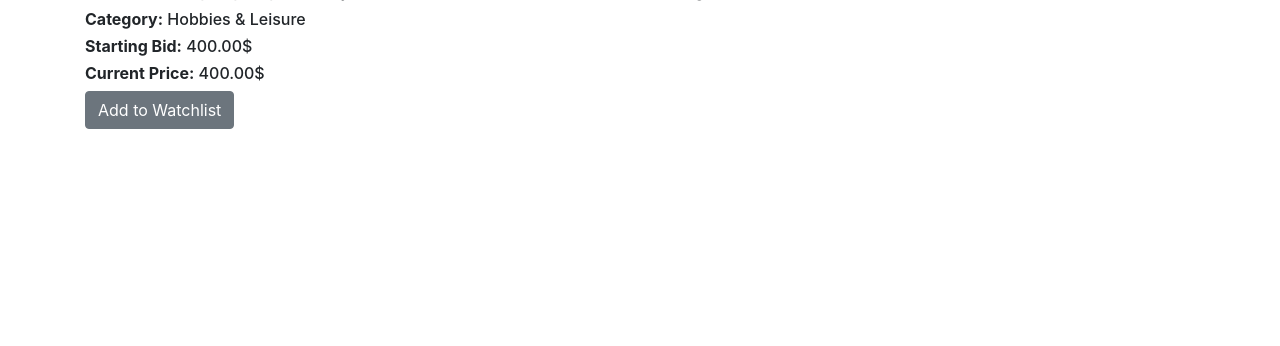
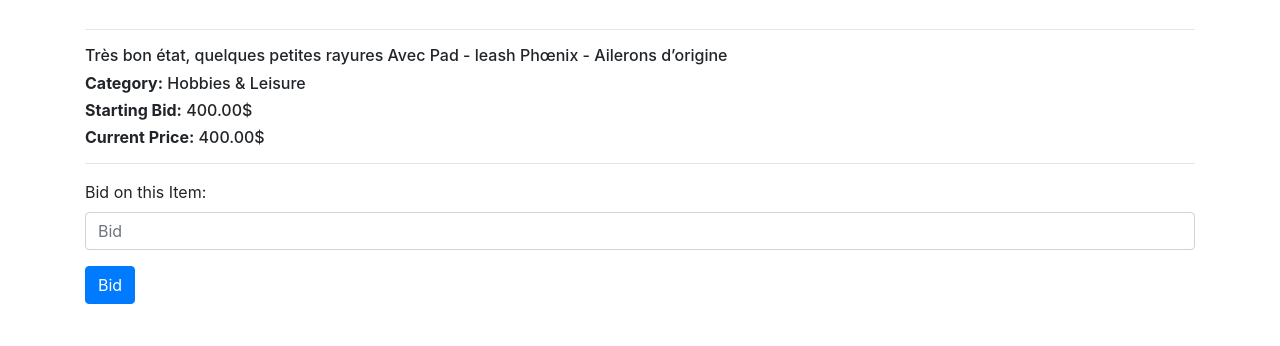
Before and after one commit to PayBoa/ePay, a Django app: page /2 in a window 1280 px wide. Shown: the part 612-958 px from the top of the page. Before the commit the page ends 741 px from the top, so only its background shows below. Run offline with Django 3.2, Linux system fonts and the light colour scheme; a user stored in the database is signed in; data comes from the database, SQL or seed files in the repository; both versions use the stored data as it was after the commit; some libraries are stand-ins or nearby versions.

Commit message:
added placebid

```diff
--- a/auctions/templates/auctions/listing.html
+++ b/auctions/templates/auctions/listing.html
@@ -1,19 +1,33 @@
 {% extends "auctions/layout.html" %}
 
 {% block body %}
+
     <h2>{{ item.title }}</h2>
     <p>Listed by: {{ item.owner }} on {{ item.created_at }}</p>
+
+    {% if user.is_authenticated %}
+    <form action="{% url 'watchlist_button' item.id %}" method="post">
+        {% csrf_token %}
+        <input type="submit" class="btn btn-secondary btn-sm" value="{{ message }}">
+    </form>
+    {% endif %}
+
     <img src="{{ item.image_url }}" alt="item image" class="mb-3" style="height: 300px; width: 100%; object-fit: contain;">
-
+    <hr>
     <h6>{{ item.description }}</h6>
     <h6><b>Category:</b> {{ item.category }}</h6>
     <h6><b>Starting Bid:</b> {{ item.starting_bid}}$</h6>
     <h6><b>Current Price:</b> {{ item.current_price }}$</h6>
+    <hr>
 
     {% if user.is_authenticated %}
-    <form action="{% url 'watchlist_button' item.id %}" method="post">
+    <form action="{% url 'placebid' item.id %}" method="post">
         {% csrf_token %}
-        <input type="submit" class="btn btn-secondary" value="{{ message }}">
+        <div class="form-group">
+            <label for="title">Bid on this Item:</label>
+            <input class="form-control" type="number" id="bid" name="bid" placeholder="Bid" min="{{ item.current_price|add:5 }}" step="5">
+            <input type="submit" class="btn btn-primary btn-md mb-3 mt-3" value="Bid">
+        </div>
     </form>
     {% endif %}
 {% endblock %}
--- a/auctions/urls.py
+++ b/auctions/urls.py
@@ -11,4 +11,5 @@ urlpatterns = [
     path("<int:listing_id>", views.listing, name="listing"),
     path("<int:listing_id>/watchlist_button", views.watchlist_button, name="watchlist_button"),
     path("watchlist_page", views.watchlist_page, name="watchlist_page"),
+    path("<int:listing_id>/placebid", views.placebid, name="placebid"),
 ]
--- a/auctions/views.py
+++ b/auctions/views.py
@@ -129,7 +129,10 @@ def watchlist_page(request):
     item_id = []
     for watchlist_item in watchlist_items:
         item_id.append(watchlist_item.listing.id)
-    print(item_id)
     return render(request, "auctions/watchlist_page.html", {
         "listings": Listing.objects.filter(id__in=item_id)
     })
+
+@login_required(login_url='login')
+def placebid(request, listing_id):
+    return redirect('listing', listing_id)
```
Also changed, not shown: db.sqlite3.
